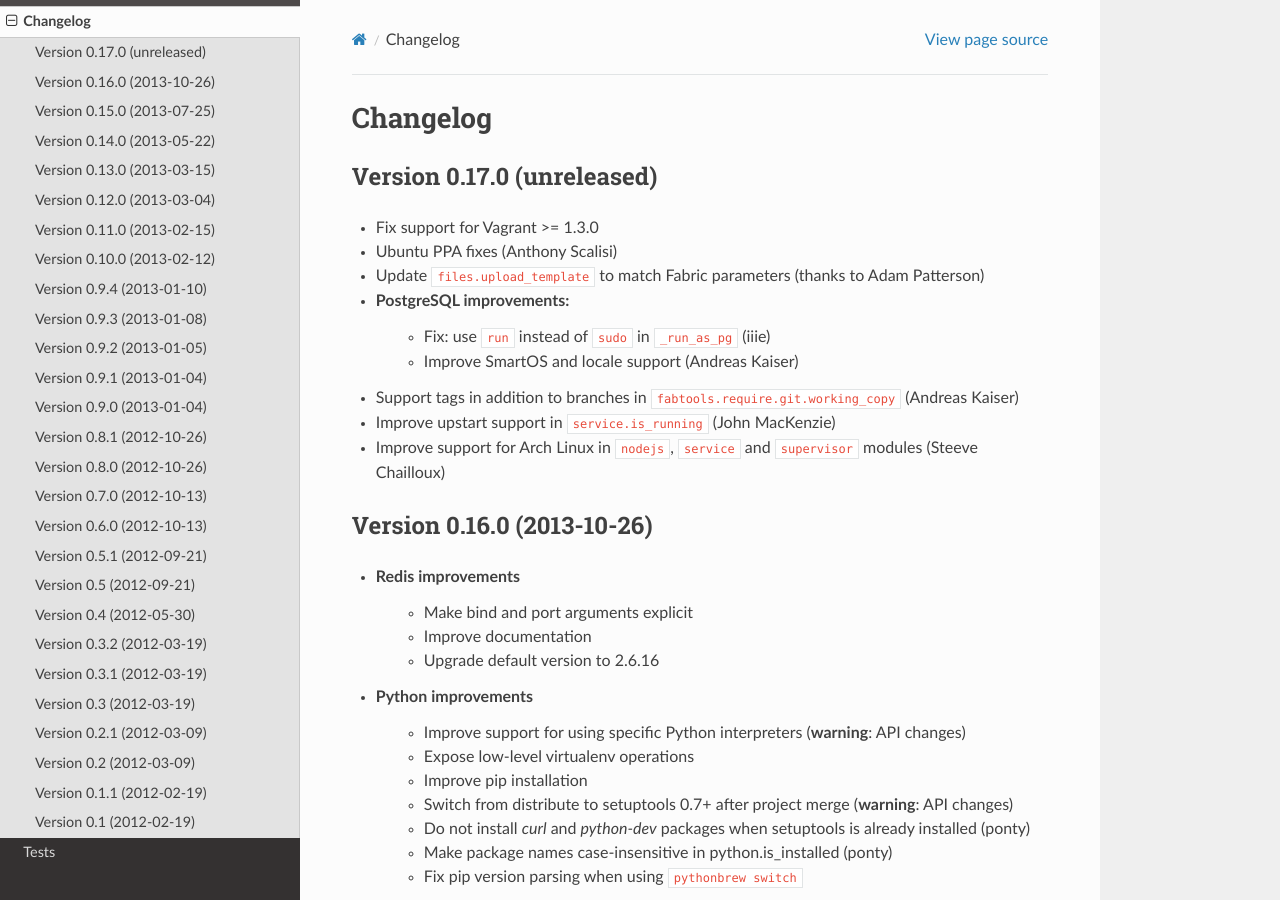
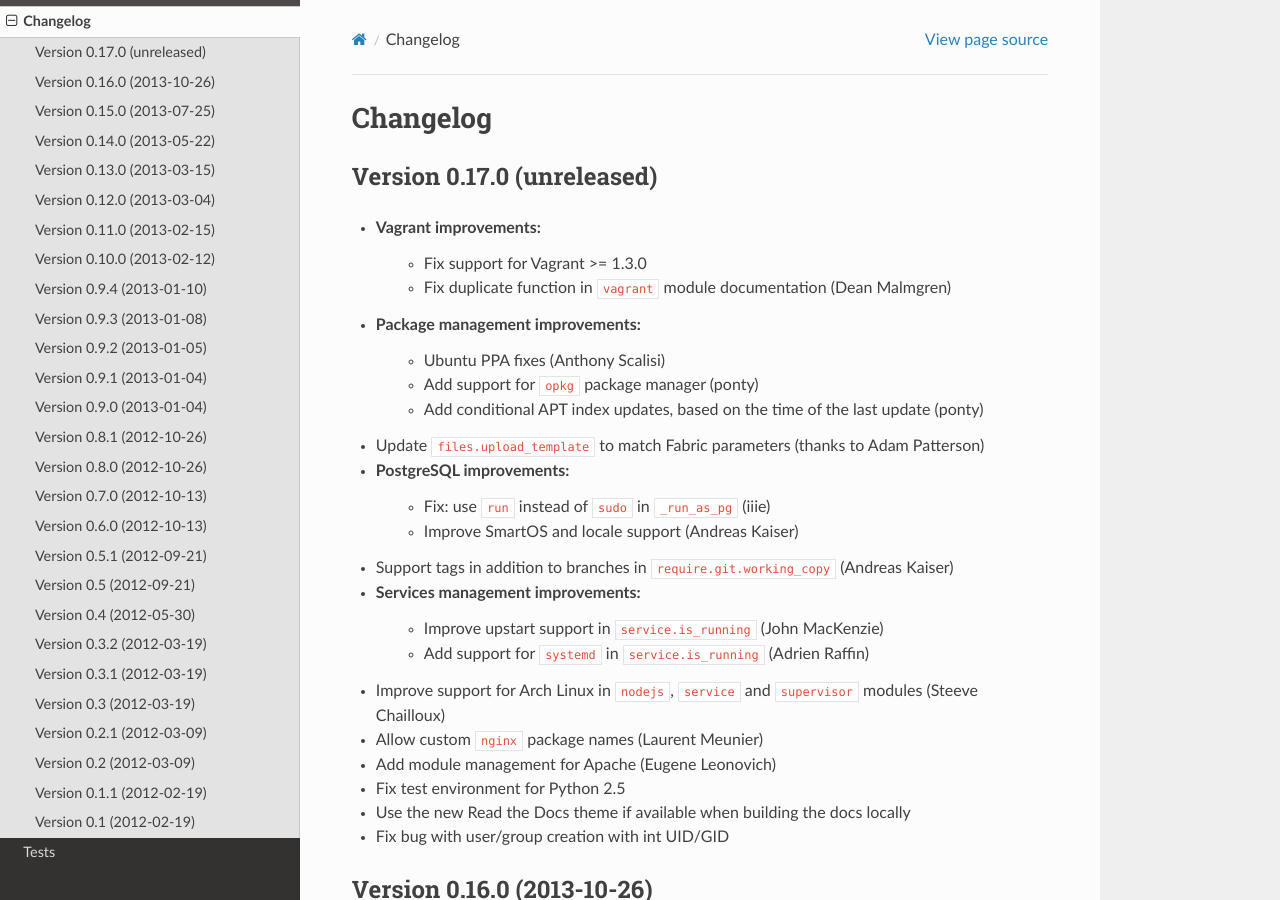
Before and after one commit to fabtools/fabtools, a Sphinx documentation site: the page built from docs/CHANGELOG.rst, in a window 1280 px wide and 900 px high. Built offline with Sphinx 7.4.7 and the Read the Docs theme 2.0.0, drawn with Linux system fonts in a browser that asks for light colours.

Commit message:
Update changelog

```diff
--- a/docs/CHANGELOG.rst
+++ b/docs/CHANGELOG.rst
@@ -4,18 +4,34 @@ Changelog
 Version 0.17.0 (unreleased)
 ---------------------------
 
-* Fix support for Vagrant >= 1.3.0
-* Ubuntu PPA fixes (Anthony Scalisi)
+* Vagrant improvements:
+    * Fix support for Vagrant >= 1.3.0
+    * Fix duplicate function in ``vagrant`` module documentation
+      (Dean Malmgren)
+* Package management improvements:
+    * Ubuntu PPA fixes (Anthony Scalisi)
+    * Add support for ``opkg`` package manager (ponty)
+    * Add conditional APT index updates, based on the time of the
+      last update (ponty)
 * Update ``files.upload_template`` to match Fabric parameters
   (thanks to Adam Patterson)
 * PostgreSQL improvements:
     * Fix: use ``run`` instead of ``sudo`` in ``_run_as_pg`` (iiie)
     * Improve SmartOS and locale support (Andreas Kaiser)
 * Support tags in addition to branches in
-  ``fabtools.require.git.working_copy`` (Andreas Kaiser)
-* Improve upstart support in ``service.is_running`` (John MacKenzie)
+  ``require.git.working_copy`` (Andreas Kaiser)
+* Services management improvements:
+    * Improve upstart support in ``service.is_running`` (John MacKenzie)
+    * Add support for ``systemd`` in ``service.is_running``
+      (Adrien Raffin)
 * Improve support for Arch Linux in ``nodejs``, ``service`` and
   ``supervisor`` modules (Steeve Chailloux)
+* Allow custom ``nginx`` package names (Laurent Meunier)
+* Add module management for Apache (Eugene Leonovich)
+* Fix test environment for Python 2.5
+* Use the new Read the Docs theme if available when
+  building the docs locally
+* Fix bug with user/group creation with int UID/GID
 
 
 Version 0.16.0 (2013-10-26)
```
